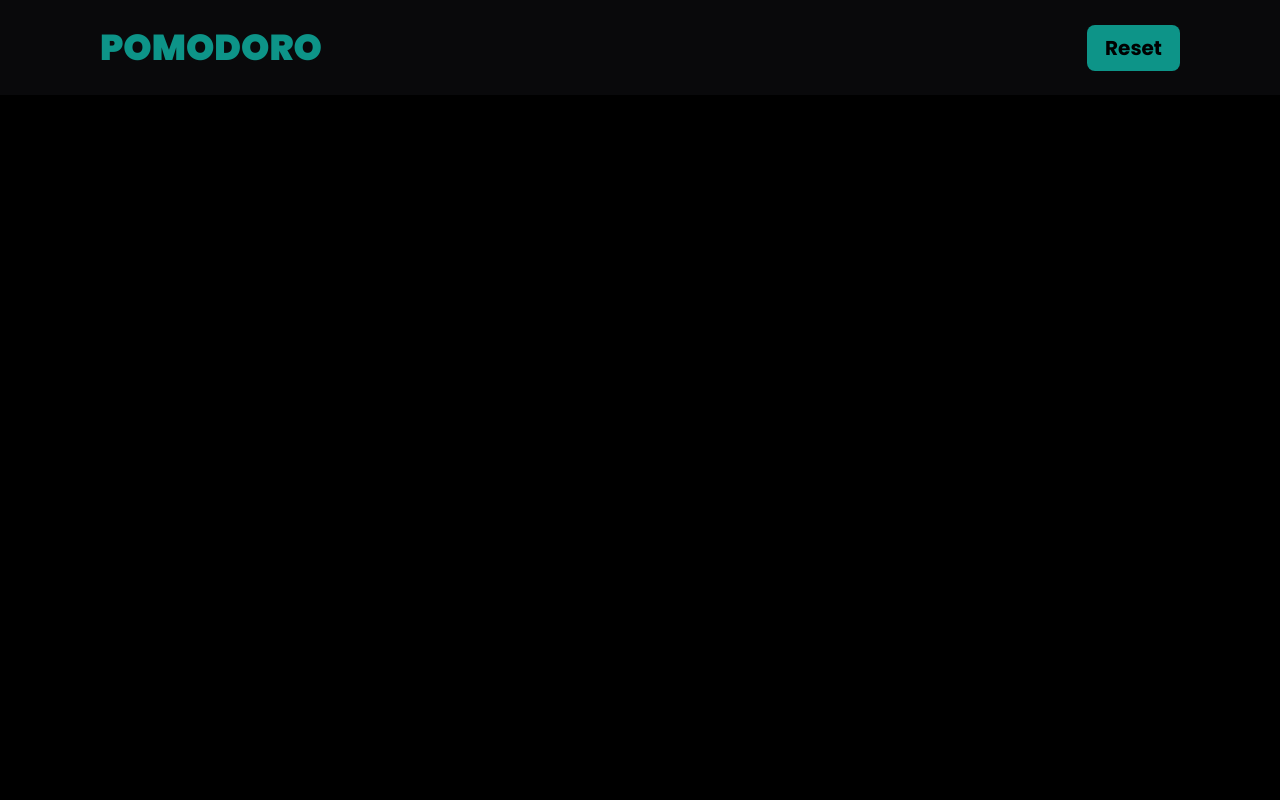
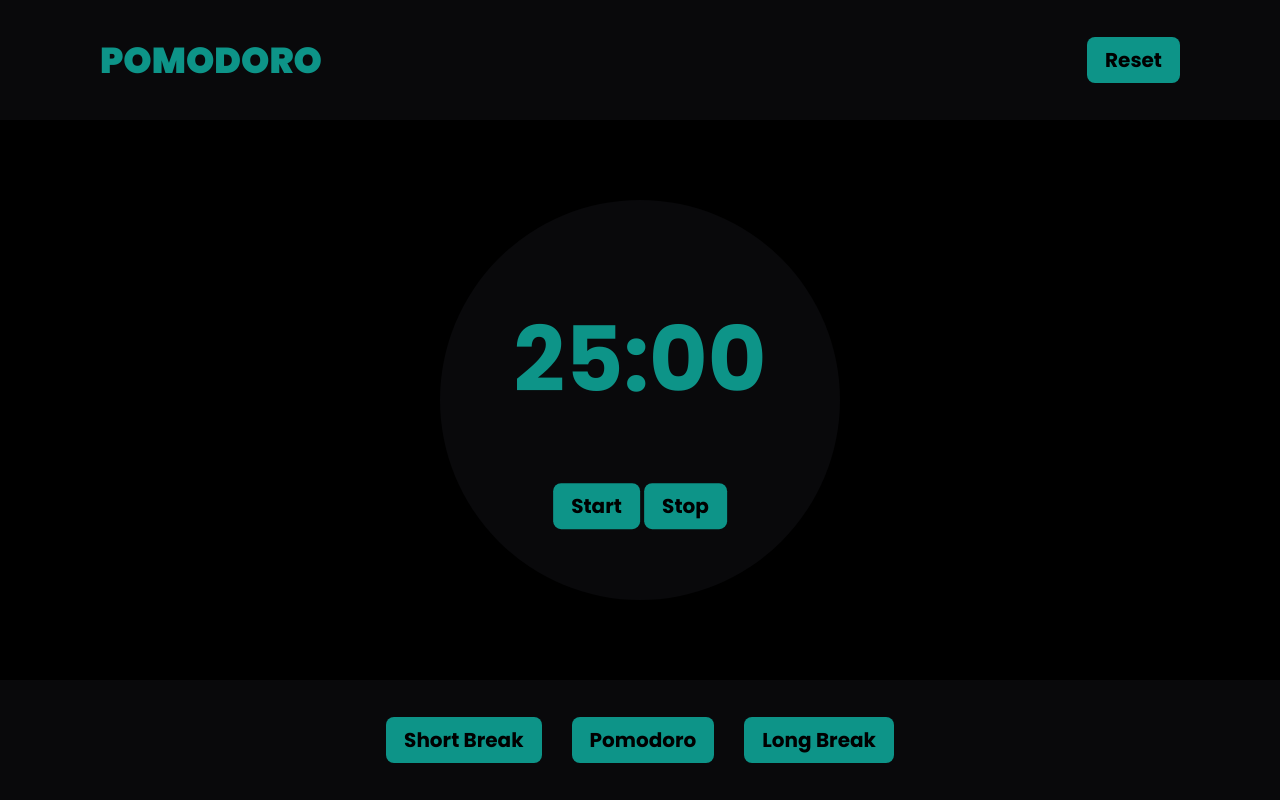
Before and after one commit to BoburCS/pomodoro-app, a plain HTML site: page public/index.html in a window 1280 px wide. Drawn offline with Linux system fonts and the light colour scheme.

Commit message:
starter styles are ready i hope

```diff
--- a/public/css/index.css
+++ b/public/css/index.css
@@ -5,7 +5,47 @@ body {
 }
 
 .navbar {
-    padding: 20px 100px;
+    padding-inline: 100px;
+    height: 15%;
     background-color: #09090b;
     justify-content: space-between;
 }
+
+.main-container {
+    width: 100%;
+    height: 70%;
+    justify-content: center;
+}
+
+.timer-container {
+    width: 400px;
+    height: 400px;
+    border-radius: 50%;
+    background-color: #09090b;
+    position: relative;
+}
+
+.timer-shower {
+    width: 200px;
+    height: 200px;
+    justify-content: center;
+    position: absolute;
+    top: 30%;
+    left: 50%;
+    transform: translate(-50%, -30%);
+}
+
+.btn-switcher {
+    position: absolute;
+    top: 80%;
+    left: 50%;
+    transform: translate(-50%, -80%);
+}
+
+.footer {
+    width: 100%;
+    height: 15%;
+    justify-content: center;
+    background-color: #09090b;
+    gap: 30px;
+}
--- a/public/css/utilities.css
+++ b/public/css/utilities.css
@@ -5,15 +5,22 @@
     font-family: "Poppins", sans-serif;
     font-style: normal;
     line-height: normal;
+    transition: .4s;
 }
 
 :root {
     --primary-clr: #0d9488;
+    --primary-clr-hvr: #134e4a;
 }
 
 /* Text Classes */
+h1, h2, h3, h4, h5, h6,
+p,
+span {
+    color: var(--primary-clr);
+}
+
 .fs-1 {
-    color: var(--primary-clr);
     font-size: 36px;
     font-weight: 900;
 }
@@ -28,6 +35,11 @@
     font-weight: 500;
 }
 
+.fs-timer {
+    font-size: 90px;
+    font-weight: 700;
+}
+
 /* Components */
 button {
     font-size: 20px;
@@ -40,6 +52,10 @@ button {
     cursor: pointer;
 }
 
+button:hover {
+    background-color: var(--primary-clr-hvr);
+}
+
 
 /* Display */
 .fc {
--- a/public/index.html
+++ b/public/index.html
@@ -21,8 +21,26 @@
         <button>Reset</button>
     </nav>
 
-    <div class="container"></div>
+    <div class="main-container fc">
+        <div class="timer-container">
+            <div class="timer-shower fc">
+                <h1 class="fs-timer"><span>25</span>:<span">00</span></h1>
+            </div>
+            <div class="btn-switcher">
+                <button>Start</button>
+                <button>Stop</button>
+            </div>
+        </div>
+    </div>
+
+    <footer class="footer fc">
+        <button>Short Break</button>
+        <button>Pomodoro</button>
+        <button>Long Break</button>
+    </footer>
 
     <script src="./js/app.js"></script>
+
 </body>
+
 </html>
```
